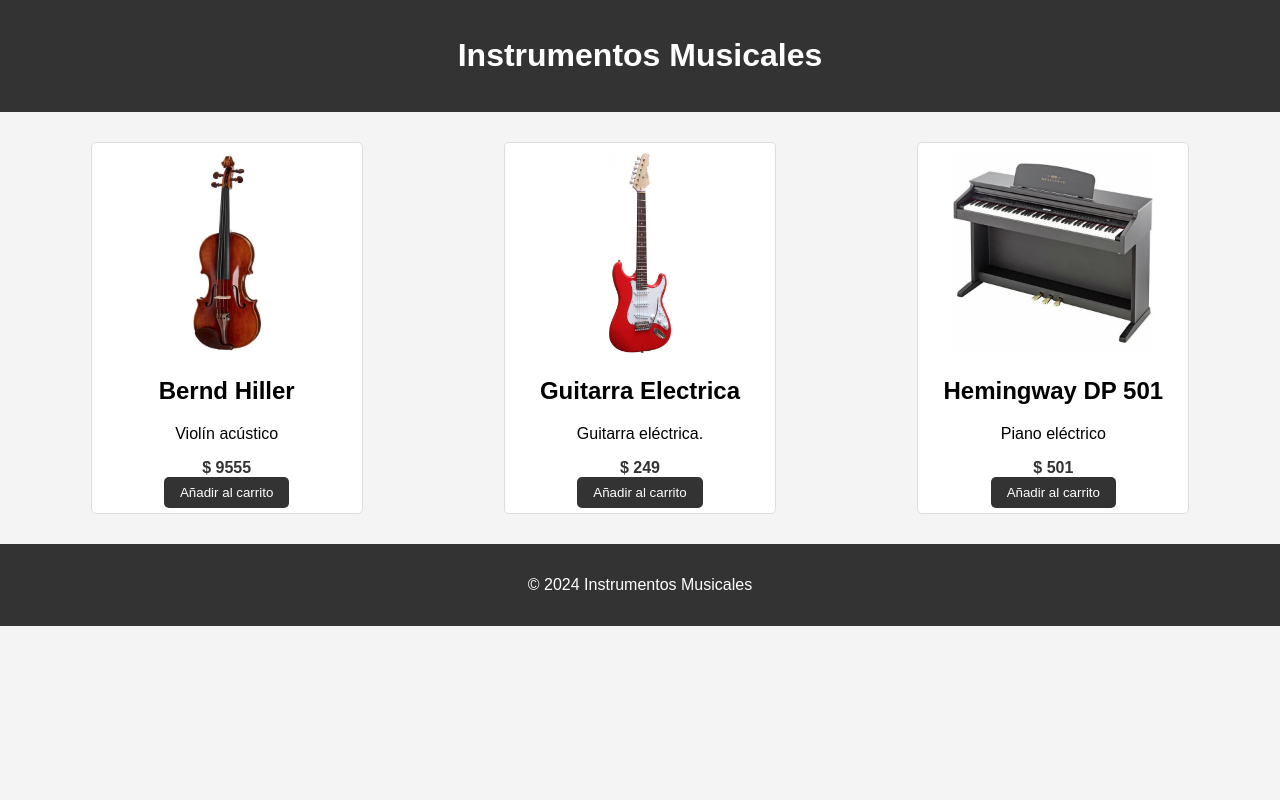
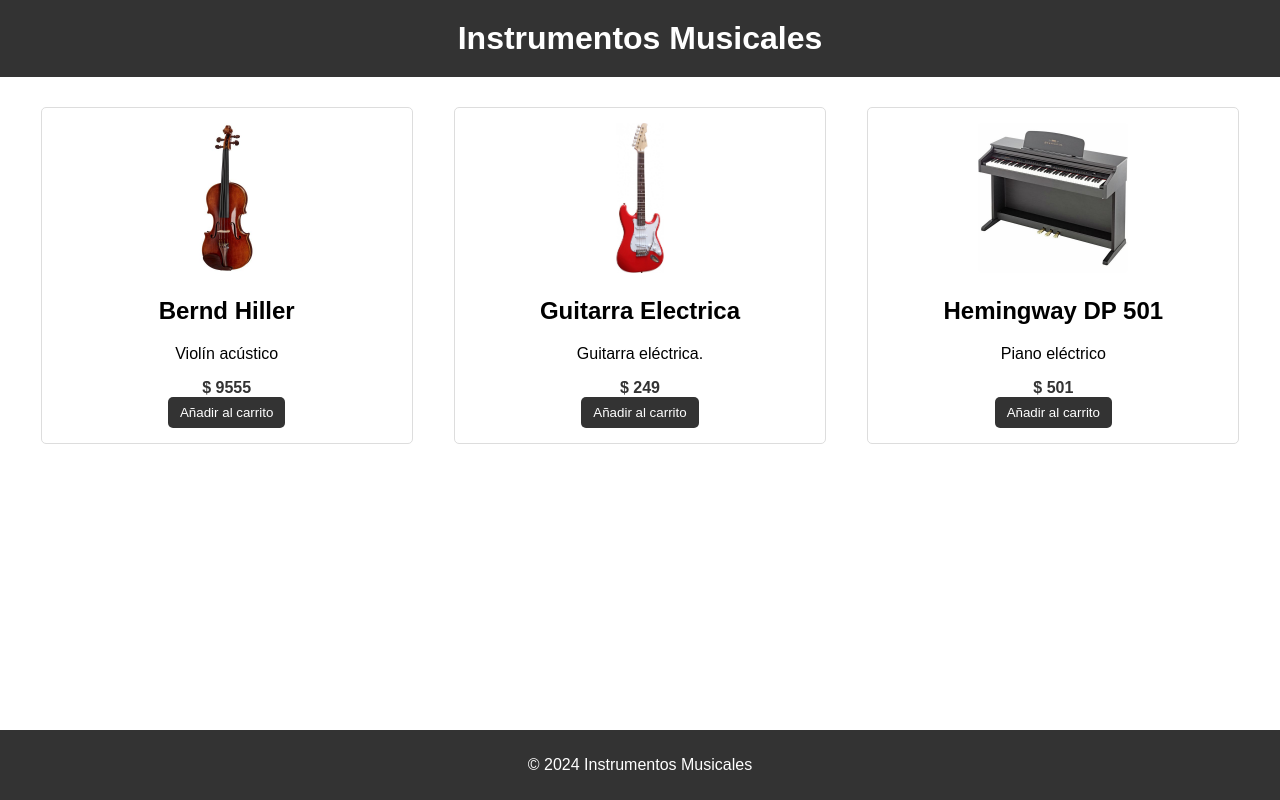
Before and after one commit to felixmaral/LTAW-Practicas, a plain HTML site: page P1/index.html in a window 1280 px wide. Drawn offline with Linux system fonts and the light colour scheme.

Commit message:
css alternativo

```diff
--- a/P1/index.html
+++ b/P1/index.html
@@ -3,7 +3,7 @@
 <head>
     <meta charset="UTF-8">
     <meta name="viewport" content="width=device-width, initial-scale=1.0">
-    <link rel="stylesheet" href="index.css">
+    <link rel="stylesheet" href="style2.css">
     <title>Instrumentos Musicales</title>
 </head>
 <body>
@@ -19,14 +19,14 @@
             <button>Añadir al carrito</button>
         </article>
         <article class="product">
-            <img src="guitarra_electrica_red.jpeg" alt="Producto 2">
+            <img src="guitarra_electrica_red.jpeg" alt="guitarra_red">
             <h2>Guitarra Electrica</h2>
             <p>Guitarra eléctrica.</p>
             <span class="price">$ 249</span>
             <button>Añadir al carrito</button>
         </article>
         <article class="product">
-            <img src="hemingway_DP_501_MKI_RW.jpeg" alt="Producto 2">
+            <img src="hemingway_DP_501_MKI_RW.jpeg" alt="hemingway_DP_501">
             <h2>Hemingway DP 501</h2>
             <p>Piano eléctrico</p>
             <span class="price">$ 501</span>
--- a/P1/server.js
+++ b/P1/server.js
@@ -8,8 +8,6 @@
 const pagina_main = 'index.html'
 const pagina_error = 'error.html'
 const css = 'index.css'
-
-
 
 const server = http.createServer((req, res)=> {
 
--- /dev/null
+++ b/P1/style2.css
@@ -0,0 +1,71 @@
+body {
+    font-family: 'Arial', sans-serif;
+    margin: 0;
+    padding: 0;
+}
+
+header {
+    background-color: #333;
+    color: white;
+    text-align: center;
+    padding: 20px 0;
+}
+
+h1 {
+    margin: 0;
+}
+
+.products {
+    display: flex;
+    flex-wrap: wrap;
+    justify-content: space-around;
+    padding: 20px;
+}
+
+.product {
+    box-sizing: border-box;
+    width: 30%;
+    margin: 10px;
+    padding: 15px;
+    border: 1px solid #ddd;
+    border-radius: 5px;
+    text-align: center;
+}
+
+.product img {
+    max-width: 100%;
+    height: 150px; /* Ajusta la altura según sea necesario */
+    object-fit: cover; /* Para mantener la relación de aspecto */
+    border-radius: 5px;
+}
+
+.price {
+    display: block;
+    margin-top: 10px;
+    font-weight: bold;
+    color: #333;
+}
+
+button {
+    margin-top: auto; /* Centra el botón en la parte inferior del contenedor */
+    padding: 8px 12px;
+    background-color: #333;
+    color: white;
+    border: none;
+    border-radius: 5px;
+    cursor: pointer;
+}
+
+button:hover {
+    background-color: #555;
+}
+
+footer {
+    background-color: #333;
+    color: white;
+    text-align: center;
+    padding: 10px 0;
+    position: fixed;
+    bottom: 0;
+    width: 100%;
+}
```
